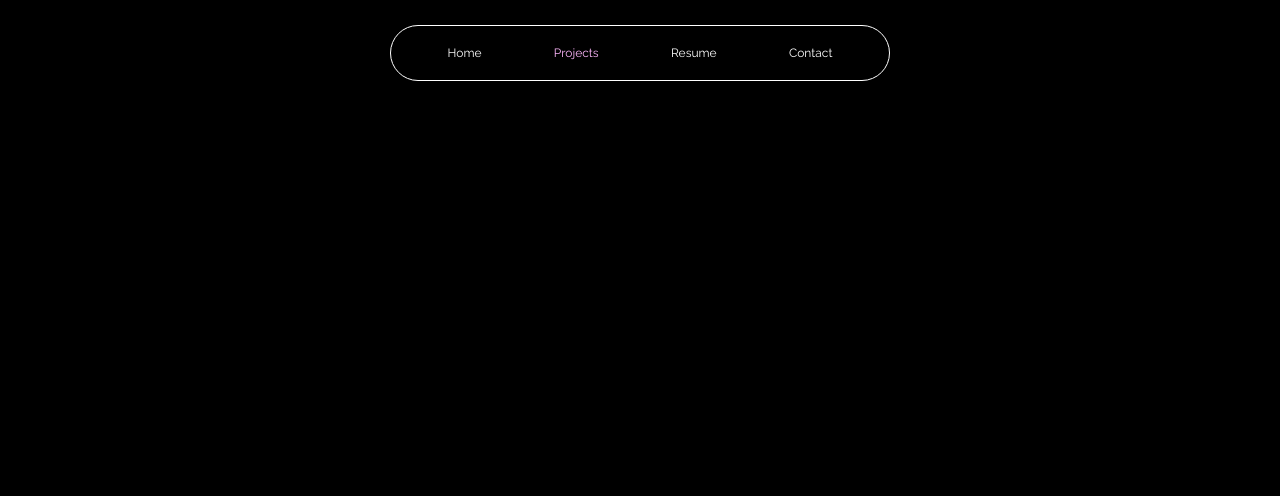
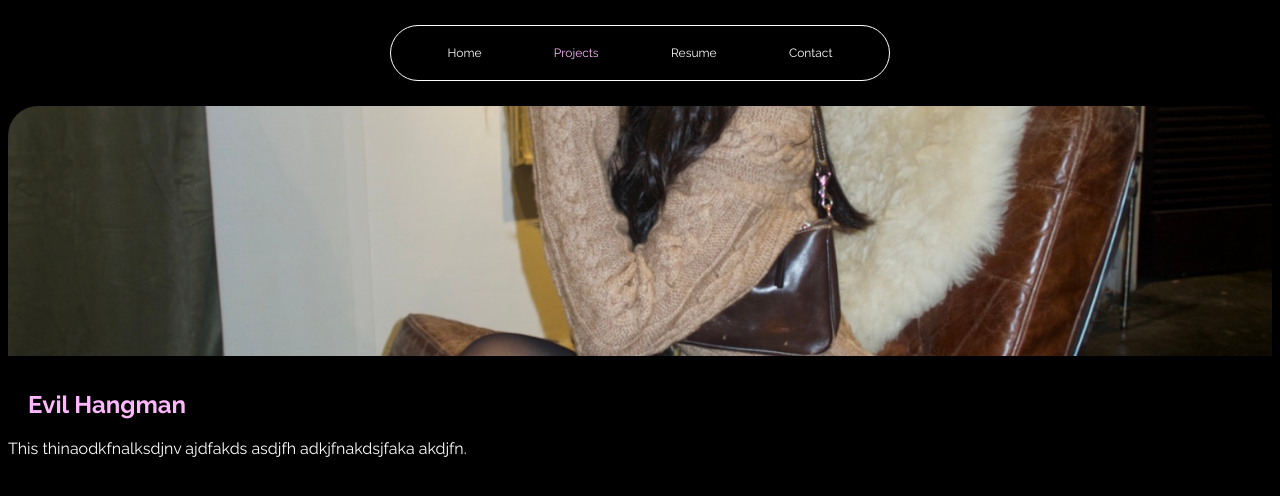
Before and after one commit to snehadharma/Personal_Website, an Angular app: page /projects-component in a window 1280 px wide. Shown: the top 496 px of the page. Built offline with nearby package versions, Linux system fonts and the light colour scheme.

Commit message:
add projects component for easier creating of project info

```diff
--- /dev/null
+++ b/src/app/allprojects/allprojects.component.css
@@ -0,0 +1,19 @@
+.display {
+  background: black;
+  border-radius: 30px;
+  border-color: white;
+  padding-bottom: 30px;
+}
+.display-title {
+  color: var(--secondary-color);
+  padding: 10px 20px 0 20px;
+}
+.display-photo {
+  height: 250px;
+  width: 100%;
+  object-fit: cover;
+  border-radius: 30px 30px 0 0;
+}
+.display-description {
+  color: white;
+}
--- /dev/null
+++ b/src/app/allprojects/allprojects.component.html
@@ -0,0 +1,10 @@
+<section class="display">
+    <img
+      class="display-photo"
+      [src]="project_list.photo"
+      alt="Exterior photo of {{ project_list.title }}"
+      crossorigin
+    />
+    <h2 class="display-title">{{ project_list.title }}</h2>
+    <p class="display-description">{{ project_list.description }}</p>
+  </section>
--- a/src/app/projects/projects.component.html
+++ b/src/app/projects/projects.component.html
@@ -1 +1,3 @@
-<p>projects works!</p>
+<div class="project_display">
+    <app-allprojects [project_list]="project_list"></app-allprojects>
+</div>
--- a/src/app/projects/projects.component.ts
+++ b/src/app/projects/projects.component.ts
@@ -1,11 +1,18 @@
 import { Component } from '@angular/core';
+import { AllprojectsComponent } from '../allprojects/allprojects.component';
+import {CommonModule} from '@angular/common';
+import { Project } from '../project';
 
 @Component({
   selector: 'app-projects',
-  imports: [],
+  imports: [AllprojectsComponent, CommonModule],
   templateUrl: './projects.component.html',
   styleUrl: './projects.component.css'
 })
 export class ProjectsComponent {
-
+  project_list: Project = {
+    title: 'Evil Hangman',
+    photo: 'assets/me.jpg',
+    description: 'This thinaodkfnalksdjnv ajdfakds asdjfh adkjfnakdsjfaka akdjfn.'
+  };
 }
```
Also changed, not shown: src/app/allprojects/allprojects.component.ts (added, +12 -0 lines), public/assets/me.jpg (renamed from src/assets/me.jpg), 1 other file (tests, documents, lock files or other folders).
